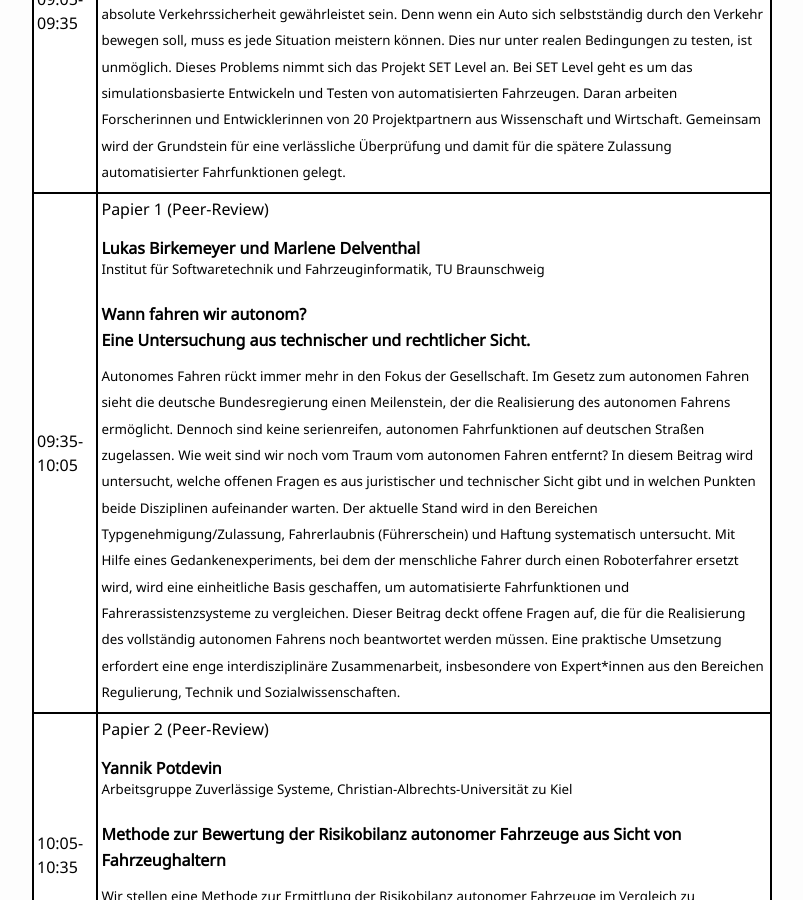
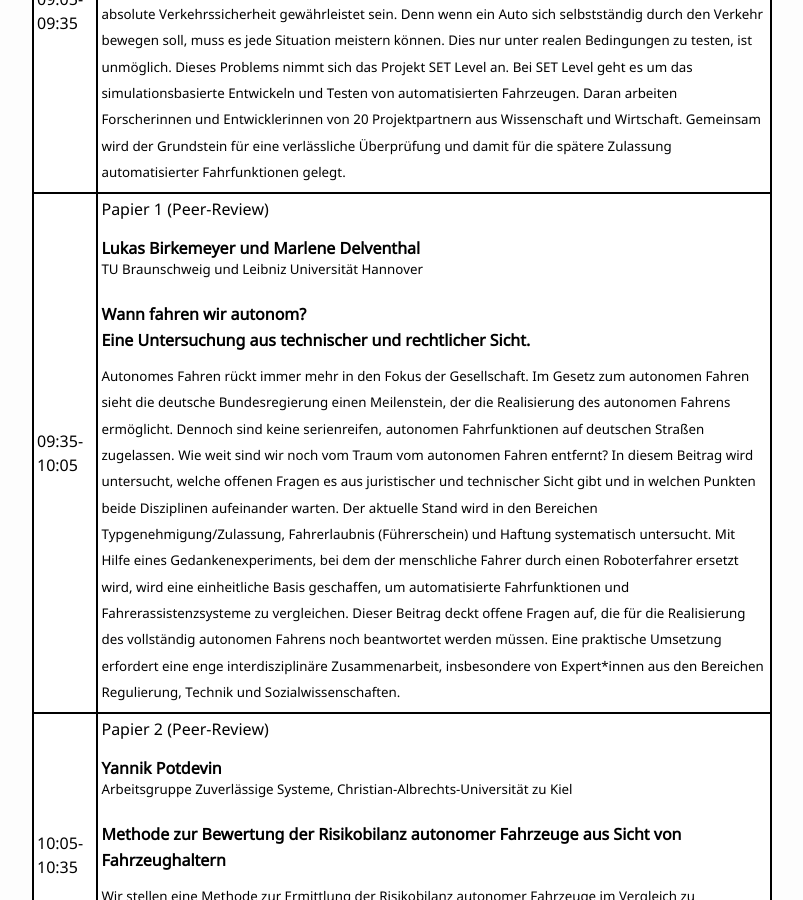
Before and after one commit to ASE-Workshop/2022, a Jekyll site: the page built from 0-programm.md, in a window 1280 px wide and 900 px high, scrolled down 538 px. Shown: the whole window, without its empty margins (238-1041 px from the left). Built offline with Jekyll 4.4.1, drawn with Linux system fonts in a browser that asks for light colours.

Commit message:
Update 0-programm.md

```diff
--- a/0-programm.md
+++ b/0-programm.md
@@ -61,7 +61,7 @@ table.GeneratedTable thead {
       <td>09:35-10:05</td>
       <td>Papier 1 (Peer-Review)<p></p>
         <b>Lukas Birkemeyer und Marlene Delventhal</b> <br/>
-        <sup> Institut für Softwaretechnik und Fahrzeuginformatik, TU Braunschweig </sup> <p></p>
+        <sup> TU Braunschweig und Leibniz Universität Hannover</sup> <p></p>
         <b>Wann fahren wir autonom?</b> <br/>
         <b>Eine Untersuchung aus technischer und rechtlicher Sicht.</b>
         <sup><p></p>Autonomes Fahren rückt immer mehr in den Fokus der Gesellschaft. Im Gesetz zum autonomen Fahren sieht die deutsche Bundesregierung einen Meilenstein, der die Realisierung des autonomen Fahrens ermöglicht. Dennoch sind keine serienreifen, autonomen Fahrfunktionen auf deutschen Straßen zugelassen. Wie weit sind wir noch vom Traum vom autonomen Fahren entfernt? In diesem Beitrag wird untersucht, welche offenen Fragen es aus juristischer und technischer Sicht gibt und in welchen Punkten beide Disziplinen aufeinander warten. Der aktuelle Stand wird in den Bereichen Typgenehmigung/Zulassung, Fahrerlaubnis (Führerschein) und Haftung systematisch untersucht. Mit Hilfe eines Gedankenexperiments, bei dem der menschliche Fahrer durch einen Roboterfahrer ersetzt wird, wird eine einheitliche Basis geschaffen, um automatisierte Fahrfunktionen und Fahrerassistenzsysteme zu vergleichen. Dieser Beitrag deckt offene Fragen auf, die für die Realisierung des vollständig autonomen Fahrens noch beantwortet werden müssen. Eine praktische Umsetzung erfordert eine enge interdisziplinäre Zusammenarbeit, insbesondere von Expert*innen aus den Bereichen Regulierung, Technik und Sozialwissenschaften.  </sup> </td>
```
